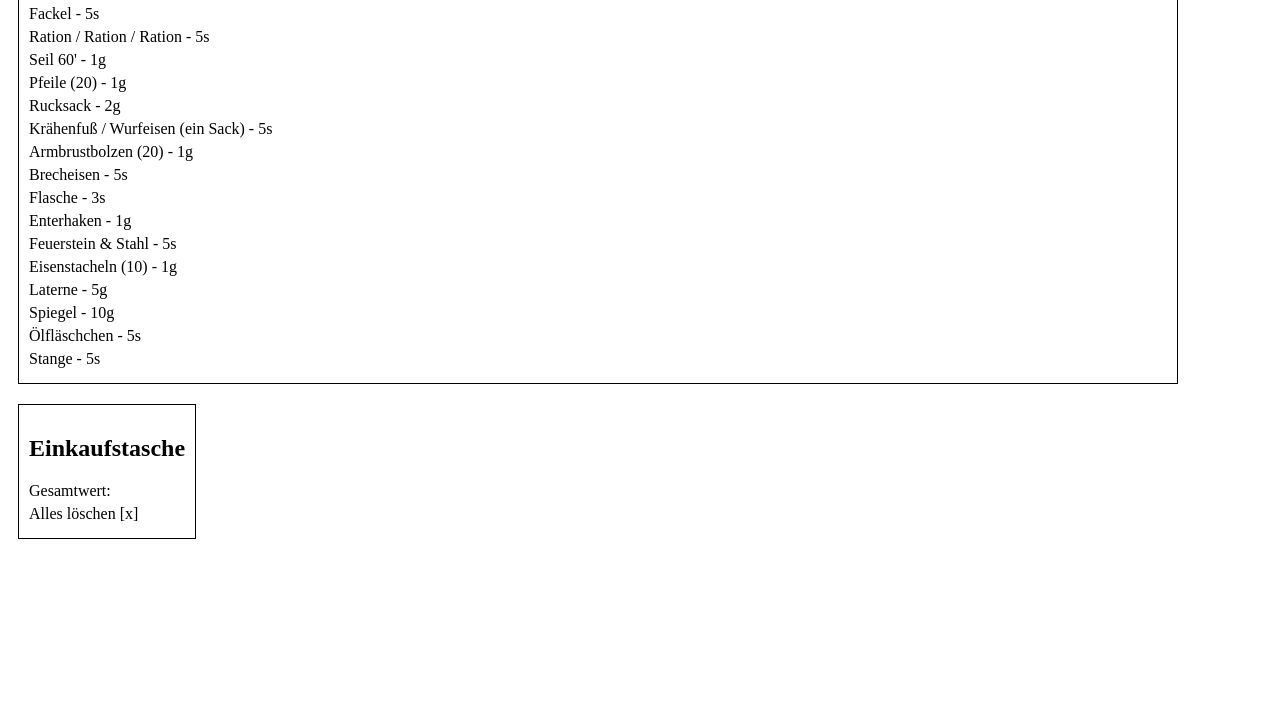
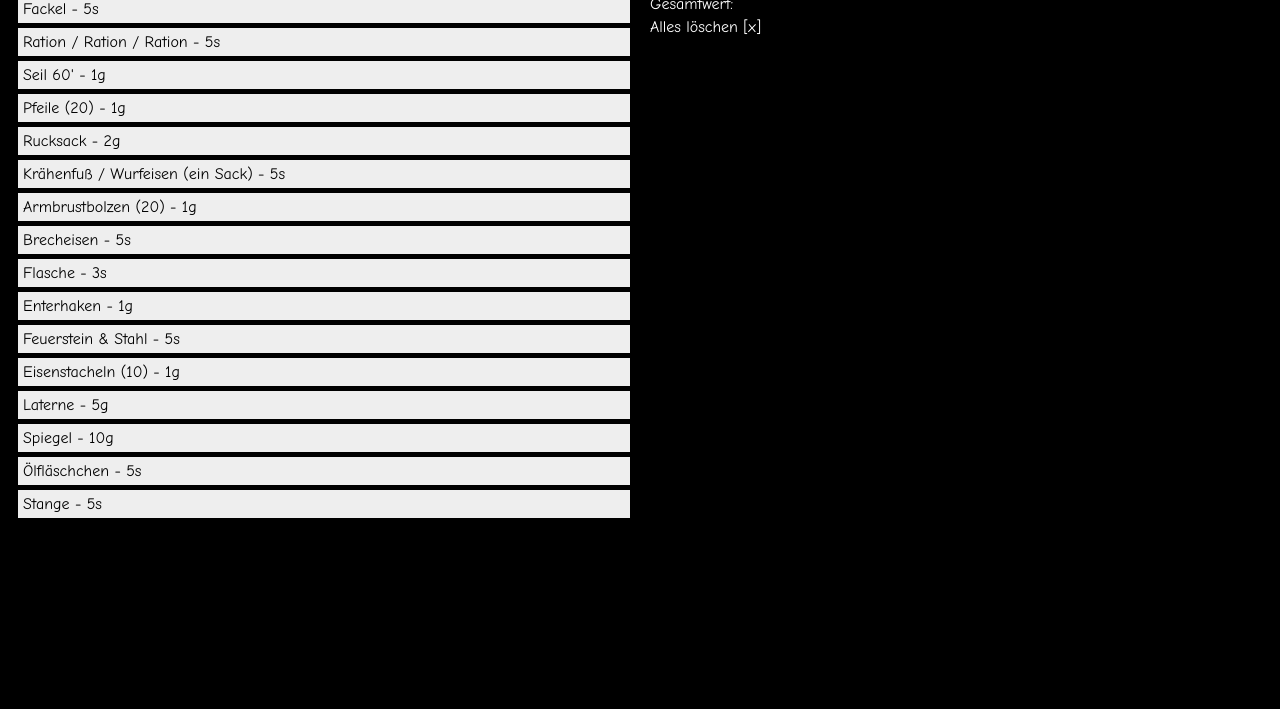
Before and after one commit to frie321984/shadowdark, a plain HTML site: page index.html in a window 1280 px wide. Shown: the part 91-800 px from the top of the page. Drawn offline with Linux system fonts and the light colour scheme.

Commit message:
styling daaaaark

```diff
--- a/index.html
+++ b/index.html
@@ -6,12 +6,8 @@
 		<meta http-equiv="cache-control" content="max-age=86400, must-revalidate"><!-- cache for a day -->
     <title>Gemischtwarenladen</title>
     <style>
-        #shop {
-            display: inline-block;
-            width: 90%;
-            border: 1px solid black;
-            padding: 10px;
-            margin: 10px;
+        body {
+            font-family: 'Comic Sans MS', cursive, serif;
         }
 
         .item {
@@ -19,17 +15,9 @@
             cursor: pointer;
         }
 
-        .bag {
-            display: inline-block;
-            border: 1px solid black;
+        #shop, #bag, .bag {
             padding: 10px;
-            margin: 10px;
         }
-
-        .bag-item {
-            margin-bottom: 5px;
-        }
-
         .pointer {
             cursor: pointer;
         }
@@ -37,13 +25,40 @@
         .clean, .total-price {
             margin: 5px 0;
         }
+
+.container {
+    display: flex;
+    flex-wrap: wrap;
+}
+body {
+  background: black;
+  color: white;
+}
+.box {
+    flex: 1;
+    background-color: #eee;
+    margin: 10px;
+    background-color: black;
+    margin: 0;padding: 0;
+}
+.bag-item, .item {
+  background-color: #eee;
+  color: black;
+  padding: 5px;
+}
+
+@media screen and (max-width: 768px) {
+    .box {
+        flex-basis: calc(50% - 20px); /* Subtracting margin */
+    }
+}
     </style>
 </head>
-<body>
-<div id="shop">
+<body class="container">
+<div id="shop" class="box">
     <h2>Gemischtwarenladen</h2>
 </div>
-<div class="bag">
+<div id="bag" class="box">
     <h2>Einkaufstasche</h2>
     <div class="total-price">Gesamtwert:</div>
     <div class="clean pointer">Alles löschen [x]</div>
@@ -83,7 +98,7 @@
         shopDiv.appendChild(itemDiv);
     });
 
-    const bag = document.querySelector('.bag');
+    const bag = document.getElementById('bag');
 
     const cleaner = document.querySelector('.clean')
     cleaner.addEventListener('click', () => {
@@ -96,6 +111,7 @@
         newItem.id = Math.floor(Math.random()*Math.pow(10,17)); // Generate unique ID
         newItem.classList.remove('item');
         newItem.classList.add('bag-item');
+        newItem.classList.add('pointer');
         newItem.addEventListener('click', () => removeItemFromBag(newItem));
         bag.appendChild(newItem);
         updateBagPrice();
```
